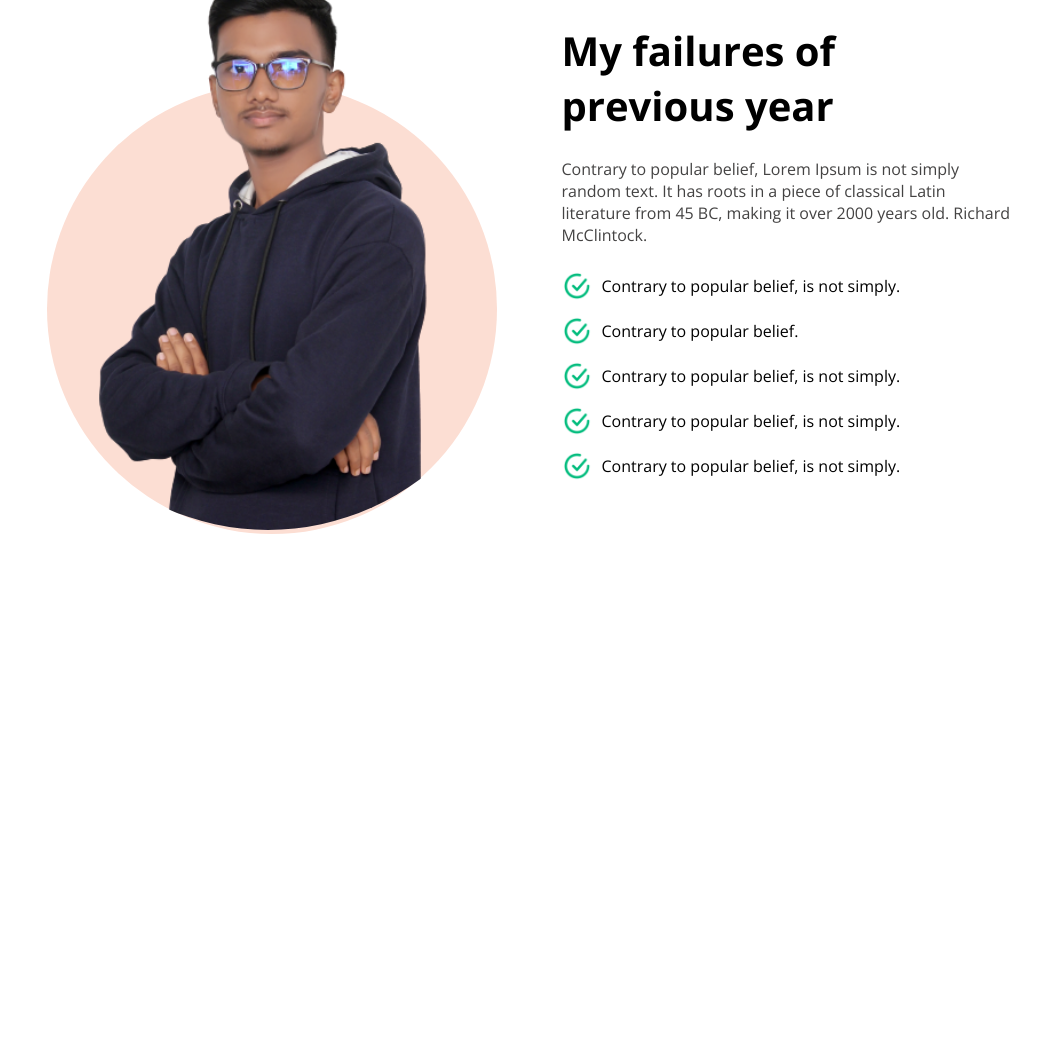
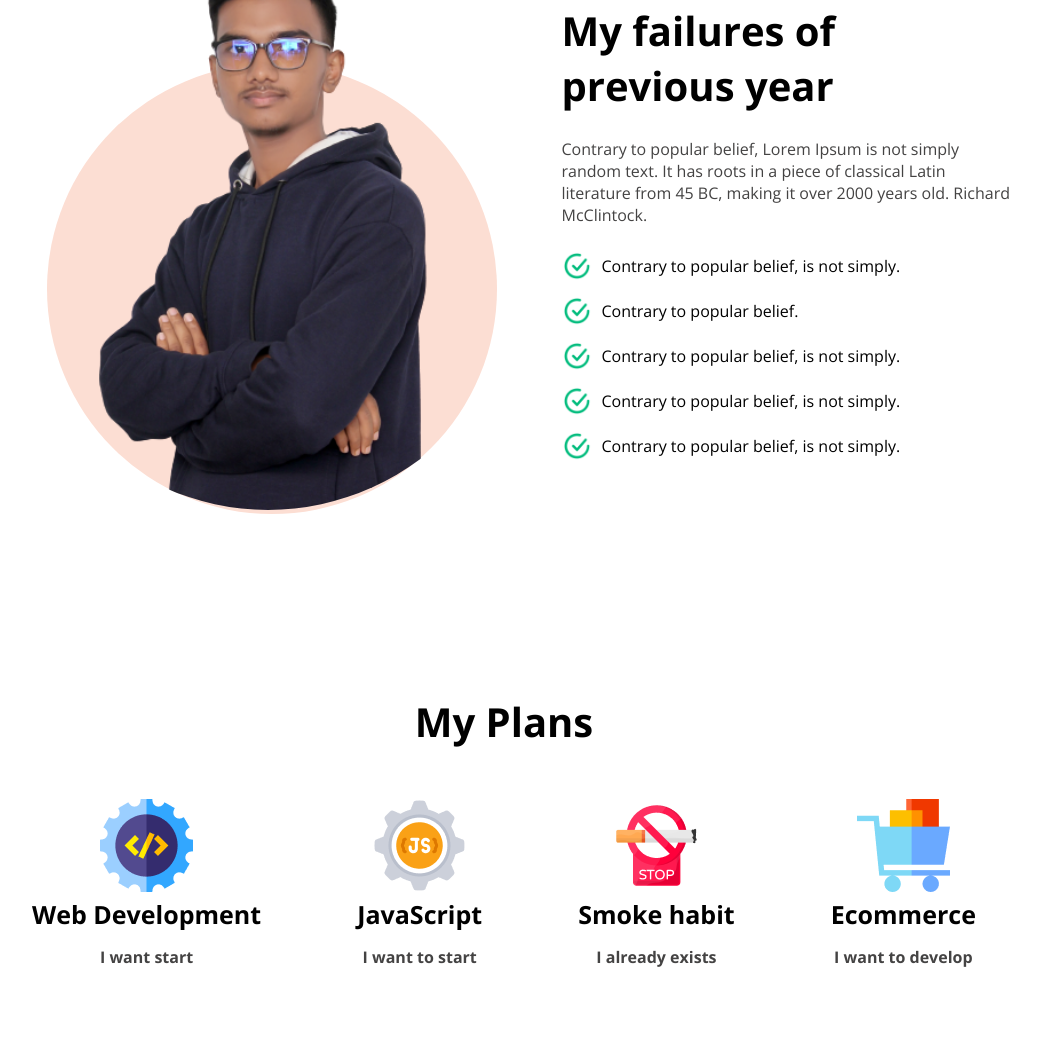
Before and after one commit to NahidAhmed47/assignment01, a plain HTML site: page index.html in a window 1280 px wide. Shown: the part 996-2044 px from the top of the page, without its empty margins (136-1176 px from the left). Before the commit the page ends 1630 px from the top, so only its background shows below. Drawn offline with nearby package versions, Linux system fonts and the light colour scheme; a web font is replaced by a local one.

Commit message:
my plans section added

```diff
--- a/index.html
+++ b/index.html
@@ -52,6 +52,31 @@
                 </div>
             </div>
         </section>
+        <section class="my-plan">
+            <h3 class="section-title">My Plans</h3>
+            <div class="points-of-plan">
+                <div class="single-point">
+                    <img src="images/icons/web.png" alt="web">
+                    <h4>Web Development</h4>
+                    <p>I want start</p>
+                </div>
+                <div class="single-point">
+                    <img src="images/icons/js.png" alt="js">
+                    <h4>JavaScript</h4>
+                    <p>I want to start</p>
+                </div>
+                <div class="single-point">
+                    <img src="images/icons/smoke.png" alt="smoke">
+                    <h4>Smoke habit</h4>
+                    <p>I already exists</p>
+                </div>
+                <div class="single-point">
+                    <img src="images/icons/ecom.png" alt="ecom">
+                    <h4>Ecommerce</h4>
+                    <p>I want to develop</p>
+                </div>
+            </div>
+        </section>
     </main>
     <footer></footer>
   </body>
--- a/styles/style.css
+++ b/styles/style.css
@@ -55,7 +55,7 @@
     justify-content: space-around;
     padding: 100px 100px;
     align-items: center;
-    margin-top: 80px;
+    margin-top: 60px;
 }
 .failure-container{
     width: 450px;
@@ -101,3 +101,23 @@
     margin-bottom: 157px;
     margin-right: 7px;
 }
+
+/* My plans section styles */
+.my-plan{
+    text-align: center;
+    padding: 80px 120px;
+}
+.points-of-plan{
+    display: flex;
+    justify-content: space-around;
+    padding-top: 50px;
+}
+.points-of-plan .single-point h4{
+    font-size: 25px;
+    font-weight: 700;
+    padding-bottom: 15px;
+}
+.points-of-plan .single-point p{
+    color:#444343;
+    font-weight: 600;
+}
```
